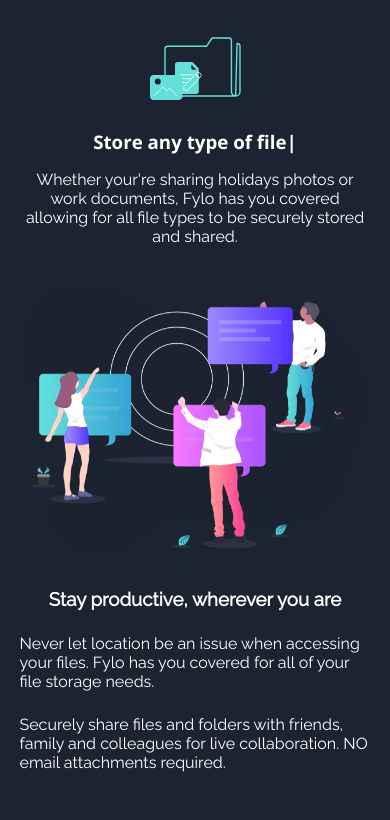
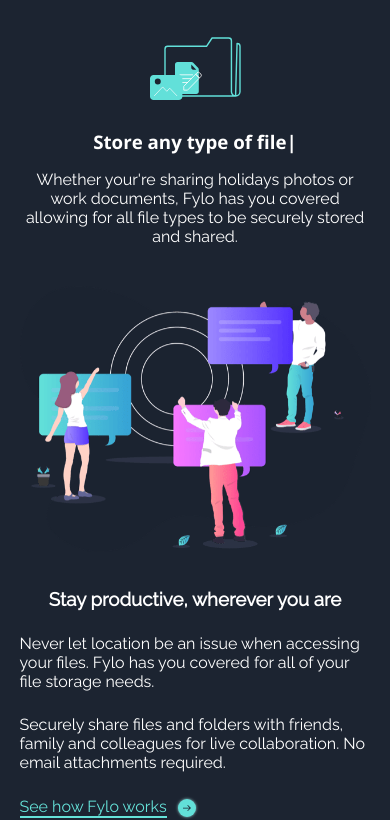
Before and after one commit to GustavoOjedaDev/fylo-lading-page-master, a plain HTML site: page index.html in a window 390 px wide. Shown: the part 1302-2122 px from the top of the page. Before the commit the page ends 2074 px from the top, so only its background shows below. Drawn offline with nearby package versions, Linux system fonts and the light colour scheme.

Commit message:
Productive section completed

```diff
--- a/index.css
+++ b/index.css
@@ -156,6 +156,17 @@ body{
         font-family: var(--font-raleway);
         font-weight: 400;
     }
+    .productive .productive-container .productive-text2{
+        margin-top: 1.5rem;
+        display: flex;
+        align-items: center;
+        gap: .5rem;
+    }
+    .productive-text2 span{
+        font-family: var(--font-raleway);
+        color: var(--color-cyan);
+        border-bottom: 2px solid var(--color-cyan);
+    }
 }
 
 /* Estilos para tablet en modo retrato */
--- a/index.html
+++ b/index.html
@@ -68,7 +68,11 @@
                 <div class="productive-texts">
                     <h3>Stay productive, wherever you are</h3>
                     <p class="paragraph paragraph1">Never let location be an issue when accessing your files. Fylo has you covered for all of your file storage needs.</p>
-                    <p class="paragraph paragraph2">Securely share files and folders with friends, family and colleagues for live collaboration. NO email attachments required.</p>
+                    <p class="paragraph paragraph2">Securely share files and folders with friends, family and colleagues for live collaboration. No email attachments required.</p>
+                </div>
+                <div class="productive-text2">
+                    <span>See how Fylo works</span>
+                    <img src="./assets/img/icon-arrow.svg" alt="" style="width: 7%;">
                 </div>
             </div>
         </section>
```
